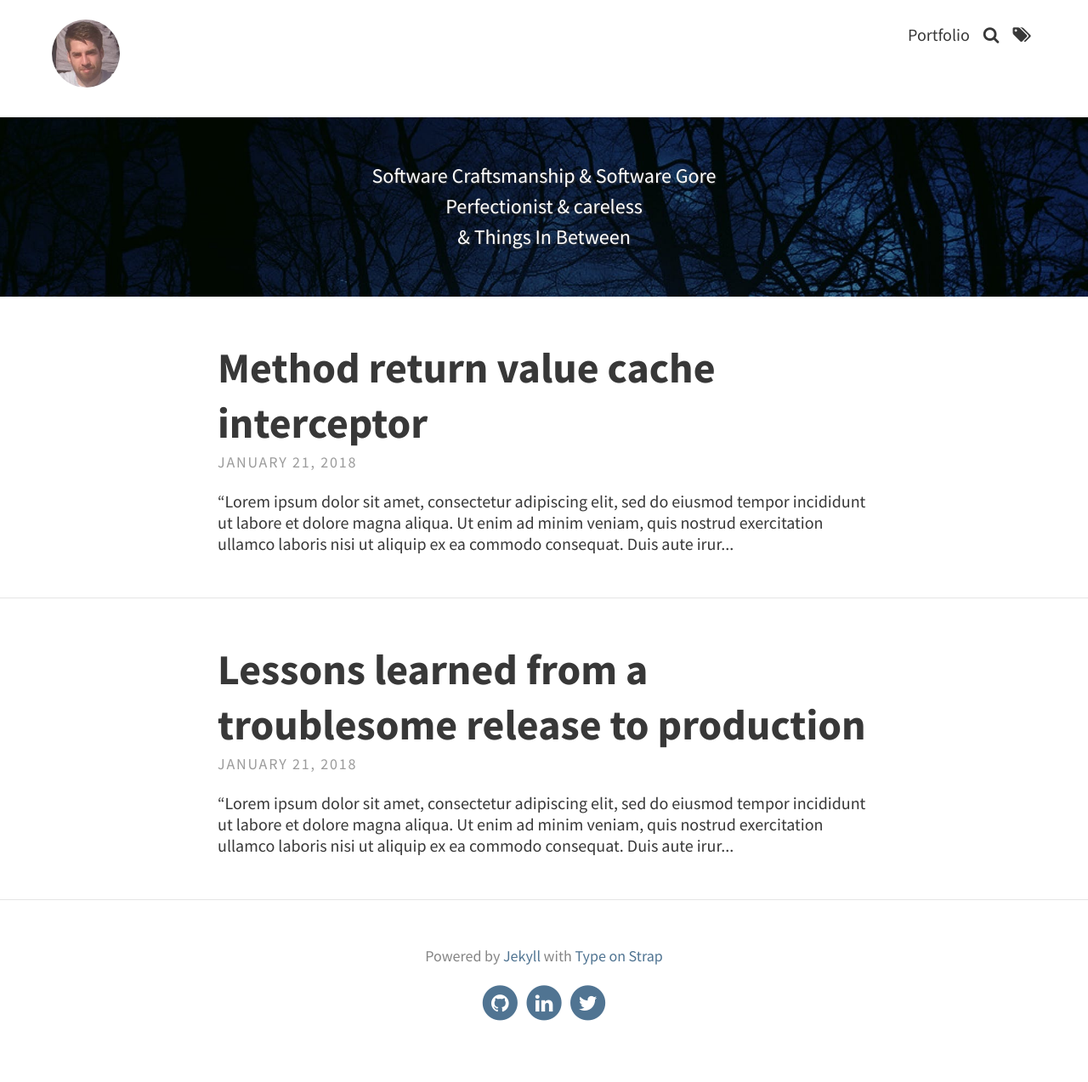
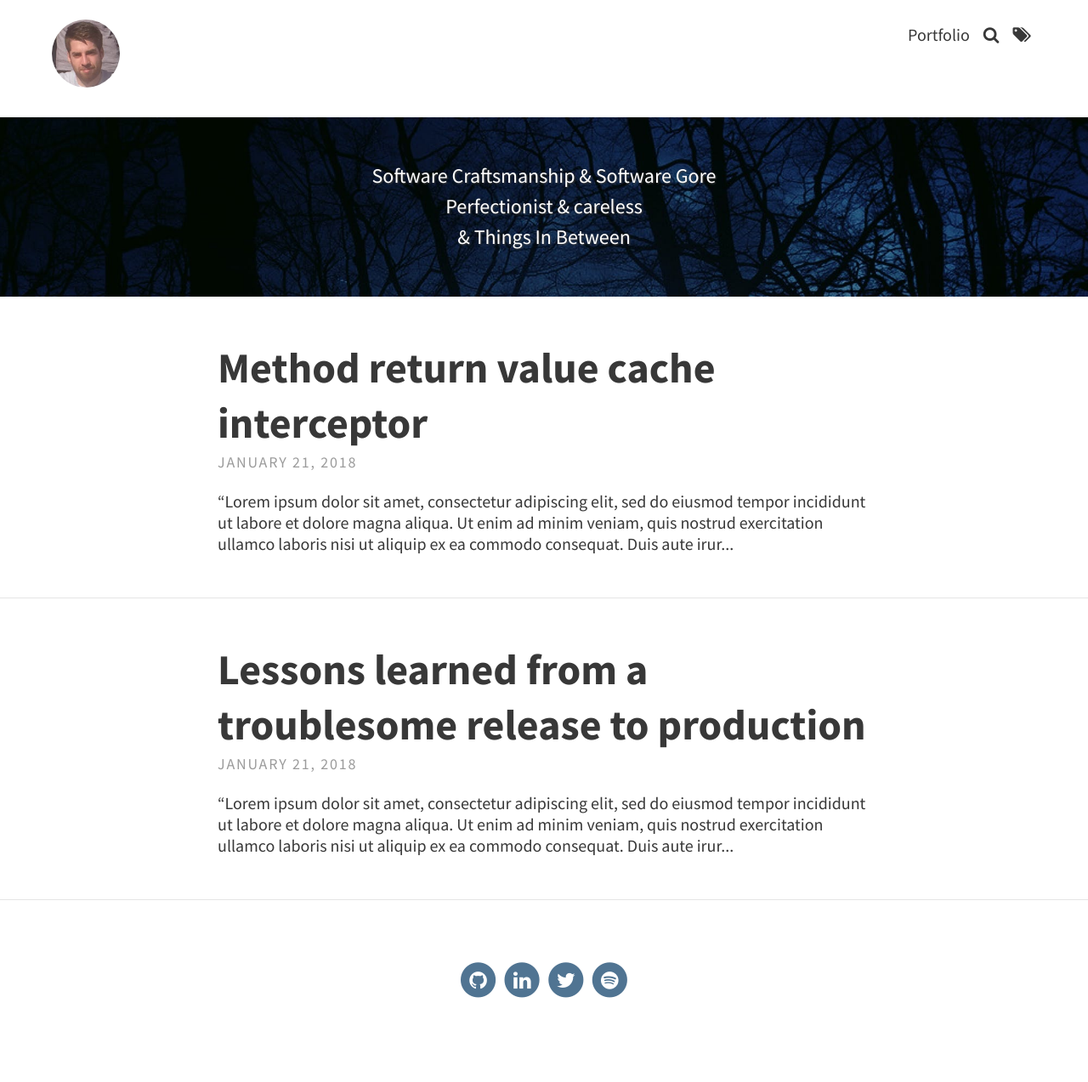
Before and after one commit to michjuh/michjuh.github.io, a Jekyll site: the page built from index.html, in a window 1280 px wide. Shown: the whole page at 85% size. Built offline with Jekyll 4.4.1, drawn with Linux system fonts in a browser that asks for light colours; the list of posts is cut into pages by our own code; after the commit the page ends 1246 px from its top, so only the background shows below that.

Commit message:
spotify handle + open handles in new tab

```diff
--- a/_config.yml
+++ b/_config.yml
@@ -18,7 +18,7 @@
         &amp; Things In Between</p>
   header_text_feature_image: assets/img/pexels/gespentisch-night.jpeg
   footer_text: >
-   Powered by <a href="https://jekyllrb.com/">Jekyll</a> with <a href="https://github.com/sylhare/Type-on-Strap">Type on Strap</a>
+   <span></span>
 
   # Icons
   rss: false
@@ -44,6 +44,7 @@
   vimeo:
   wordpress:
   youtube:
+  spotify: https://open.spotify.com/user/1171494106
 
   # Scripts / Features
   google_analytics: # Tracking ID, e.g. "UA-000000-01"
--- a/_includes/icons.html
+++ b/_includes/icons.html
@@ -1,6 +1,6 @@
 {% if site.theme_settings.rss %}
 <li>
-	<a href="{{ site.url }}//{{ site.baseurl }}//feed.xml" title="{{ site.theme_settings.str_rss_follow }}">
+	<a href="{{ site.url }}//{{ site.baseurl }}//feed.xml" target="_blank" title="{{ site.theme_settings.str_rss_follow }}">
 		<span class="fa-stack fa-lg">
             <i class="fa fa-circle fa-stack-2x"></i>
             <i class="fa fa-rss fa-stack-1x fa-inverse"></i>
@@ -11,7 +11,7 @@
 
 {% if site.theme_settings.email_address %}
 <li>
-	<a href="mailto:{{ site.theme_settings.email_address }}" title="{{ site.theme_settings.str_email }}">
+	<a href="mailto:{{ site.theme_settings.email_address }}" target="_blank" title="{{ site.theme_settings.str_email }}">
 		<span class="fa-stack fa-lg">
             <i class="fa fa-circle fa-stack-2x"></i>
             <i class="fa fa-envelope fa-stack-1x fa-inverse"></i>
@@ -22,7 +22,7 @@
 
 {% if site.theme_settings.behance %}
 <li>
-	<a href="https://www.behance.net/{{ site.theme_settings.behance }}" title="{{ site.theme_settings.str_follow_on }} Behance">
+	<a href="https://www.behance.net/{{ site.theme_settings.behance }}" target="_blank" title="{{ site.theme_settings.str_follow_on }} Behance">
 		<span class="fa-stack fa-lg">
             <i class="fa fa-circle fa-stack-2x"></i>
             <i class="fa fa-behance fa-stack-1x fa-inverse"></i>
@@ -33,7 +33,7 @@
 
 {% if site.theme_settings.bitbucket %}
 <li>
-	<a href="https://bitbucket.org/{{ site.theme_settings.bitbucket }}" title="{{ site.theme_settings.str_follow_on }} Bitbucket">
+	<a href="https://bitbucket.org/{{ site.theme_settings.bitbucket }}" target="_blank" title="{{ site.theme_settings.str_follow_on }} Bitbucket">
 		<span class="fa-stack fa-lg">
             <i class="fa fa-circle fa-stack-2x"></i>
             <i class="fa fa-bitbucket fa-stack-1x fa-inverse"></i>
@@ -44,7 +44,7 @@
 
 {% if site.theme_settings.dribbble %}
 <li>
-	<a href="https://dribbble.com/{{ site.theme_settings.dribbble }}" title="{{ site.theme_settings.str_follow_on }} Dribbble">
+	<a href="https://dribbble.com/{{ site.theme_settings.dribbble }}" target="_blank" title="{{ site.theme_settings.str_follow_on }} Dribbble">
 		<span class="fa-stack fa-lg">
             <i class="fa fa-circle fa-stack-2x"></i>
             <i class="fa fa-dribbble fa-stack-1x fa-inverse"></i>
@@ -55,7 +55,7 @@
 
 {% if site.theme_settings.facebook %}
 <li>
-	<a href="https://www.facebook.com/{{ site.theme_settings.facebook }}" title="{{ site.theme_settings.str_follow_on }} Facebook">
+	<a href="https://www.facebook.com/{{ site.theme_settings.facebook }}" target="_blank" title="{{ site.theme_settings.str_follow_on }} Facebook">
 		<span class="fa-stack fa-lg">
             <i class="fa fa-circle fa-stack-2x"></i>
             <i class="fa fa-facebook fa-stack-1x fa-inverse"></i>
@@ -66,7 +66,7 @@
 
 {% if site.theme_settings.flickr %}
 <li>
-	<a href="https://www.flickr.com/photos/{{ site.theme_settings.flickr }}" title="{{ site.theme_settings.str_follow_on }} Flickr">
+	<a href="https://www.flickr.com/photos/{{ site.theme_settings.flickr }}" target="_blank" title="{{ site.theme_settings.str_follow_on }} Flickr">
 		<span class="fa-stack fa-lg">
             <i class="fa fa-circle fa-stack-2x"></i>
             <i class="fa fa-flickr fa-stack-1x fa-inverse"></i>
@@ -77,7 +77,7 @@
 
 {% if site.theme_settings.github %}
 <li>
-	<a href="https://github.com/{{ site.theme_settings.github }}" title="{{ site.theme_settings.str_follow_on }} GitHub">
+	<a href="https://github.com/{{ site.theme_settings.github }}" target="_blank" title="{{ site.theme_settings.str_follow_on }} GitHub">
 		<span class="fa-stack fa-lg">
             <i class="fa fa-circle fa-stack-2x"></i>
             <i class="fa fa-github fa-stack-1x fa-inverse"></i>
@@ -88,7 +88,7 @@
 
 {% if site.theme_settings.google_plus %}
 <li>
-	<a href="https://plus.google.com/{{ site.theme_settings.google_plus }}" title="{{ site.theme_settings.str_follow_on }} Google+">
+	<a href="https://plus.google.com/{{ site.theme_settings.google_plus }}" target="_blank" title="{{ site.theme_settings.str_follow_on }} Google+">
 		<span class="fa-stack fa-lg">
             <i class="fa fa-circle fa-stack-2x"></i>
             <i class="fa fa-google-plus fa-stack-1x fa-inverse"></i>
@@ -99,7 +99,7 @@
 
 {% if site.theme_settings.instagram %}
 <li>
-	<a href="http://instagram.com/{{ site.theme_settings.instagram }}" title="{{ site.theme_settings.str_follow_on }} Instagram">
+	<a href="http://instagram.com/{{ site.theme_settings.instagram }}" target="_blank" title="{{ site.theme_settings.str_follow_on }} Instagram">
 		<span class="fa-stack fa-lg">
             <i class="fa fa-circle fa-stack-2x"></i>
             <i class="fa fa-instagram fa-stack-1x fa-inverse"></i>
@@ -110,7 +110,7 @@
 
 {% if site.theme_settings.keybase %}
 <li>
-	<a href="https://keybase.io/{{ site.theme_settings.keybase }}" title="{{ site.theme_settings.str_follow_on }} Keybase">
+	<a href="https://keybase.io/{{ site.theme_settings.keybase }}" target="_blank" title="{{ site.theme_settings.str_follow_on }} Keybase">
 		<span class="fa-stack fa-lg">
             <i class="fa fa-circle fa-stack-2x"></i>
             <i class="fa fa-key fa-stack-1x fa-inverse"></i>
@@ -121,7 +121,7 @@
 
 {% if site.theme_settings.linkedin %}
 <li>
-	<a href="{{ site.theme_settings.linkedin }}" title="{{ site.theme_settings.str_follow_on }} LinkedIn">
+	<a href="{{ site.theme_settings.linkedin }}" target="_blank" title="{{ site.theme_settings.str_follow_on }} LinkedIn">
 		<span class="fa-stack fa-lg">
             <i class="fa fa-circle fa-stack-2x"></i>
             <i class="fa fa-linkedin fa-stack-1x fa-inverse"></i>
@@ -132,7 +132,7 @@
 
 {% if site.theme_settings.pinterest %}
 <li>
-	<a href="http://www.pinterest.com/{{ site.theme_settings.pinterest }}" title="{{ site.theme_settings.str_follow_on }} Pinterest">
+	<a href="http://www.pinterest.com/{{ site.theme_settings.pinterest }}" target="_blank" title="{{ site.theme_settings.str_follow_on }} Pinterest">
 		<span class="fa-stack fa-lg">
             <i class="fa fa-circle fa-stack-2x"></i>
             <i class="fa fa-pinterest fa-stack-1x fa-inverse"></i>
@@ -143,7 +143,7 @@
 
 {% if site.theme_settings.reddit %}
 <li>
-	<a href="https://www.reddit.com/user/{{ site.theme_settings.reddit }}" title="{{ site.theme_settings.str_follow_on }} Reddit">
+	<a href="https://www.reddit.com/user/{{ site.theme_settings.reddit }}" target="_blank" title="{{ site.theme_settings.str_follow_on }} Reddit">
 		<span class="fa-stack fa-lg">
             <i class="fa fa-circle fa-stack-2x"></i>
             <i class="fa fa-reddit fa-stack-1x fa-inverse"></i>
@@ -154,7 +154,7 @@
 
 {% if site.theme_settings.soundcloud %}
 <li>
-	<a href="https://soundcloud.com/{{ site.theme_settings.soundcloud }}" title="{{ site.theme_settings.str_follow_on }} SoundCloud">
+	<a href="https://soundcloud.com/{{ site.theme_settings.soundcloud }}" target="_blank" title="{{ site.theme_settings.str_follow_on }} SoundCloud">
 		<span class="fa-stack fa-lg">
             <i class="fa fa-circle fa-stack-2x"></i>
             <i class="fa fa-soundcloud fa-stack-1x fa-inverse"></i>
@@ -165,7 +165,7 @@
 
 {% if site.theme_settings.stack_exchange %}
 <li>
-	<a href="{{ site.theme_settings.stack_exchange }}" title="{{ site.theme_settings.str_follow_on }} Stack Exchange">
+	<a href="{{ site.theme_settings.stack_exchange }}" target="_blank" title="{{ site.theme_settings.str_follow_on }} Stack Exchange">
 		<span class="fa-stack fa-lg">
             <i class="fa fa-circle fa-stack-2x"></i>
             <i class="fa fa-stack-exchange fa-stack-1x fa-inverse"></i>
@@ -176,7 +176,7 @@
 
 {% if site.theme_settings.steam %}
 <li>
-	<a href="http://steamcommunity.com/id/{{ site.theme_settings.steam }}" title="{{ site.theme_settings.str_follow_on }} Steam">
+	<a href="http://steamcommunity.com/id/{{ site.theme_settings.steam }}" target="_blank" title="{{ site.theme_settings.str_follow_on }} Steam">
 		<span class="fa-stack fa-lg">
             <i class="fa fa-circle fa-stack-2x"></i>
             <i class="fa fa-steam fa-stack-1x fa-inverse"></i>
@@ -187,7 +187,7 @@
 
 {% if site.theme_settings.tumblr %}
 <li>
-	<a href="http://{{ site.theme_settings.tumblr }}.tumblr.com/" title="{{ site.theme_settings.str_follow_on }} Tumblr">
+	<a href="http://{{ site.theme_settings.tumblr }}.tumblr.com/" target="_blank" title="{{ site.theme_settings.str_follow_on }} Tumblr">
 		<span class="fa-stack fa-lg">
             <i class="fa fa-circle fa-stack-2x"></i>
             <i class="fa fa-tumblr fa-stack-1x fa-inverse"></i>
@@ -198,7 +198,7 @@
 
 {% if site.theme_settings.gitlab %}
 <li>
-	<a href="https://gitlab.com/{{ site.theme_settings.gitlab }}" title="{{ site.theme_settings.str_follow_on }} Gitlab">
+	<a href="https://gitlab.com/{{ site.theme_settings.gitlab }}" target="_blank" title="{{ site.theme_settings.str_follow_on }} Gitlab">
         <span class="fa-stack fa-lg">
             <i class="fa fa-circle fa-stack-2x"></i>
             <i class="fa fa-gitlab fa-stack-1x fa-inverse"></i>
@@ -209,7 +209,7 @@
 
 {% if site.theme_settings.twitter %}
 <li>
-	<a href="https://twitter.com/{{ site.theme_settings.twitter }}" title="{{ site.theme_settings.str_follow_on }} Twitter" class="type">
+	<a href="https://twitter.com/{{ site.theme_settings.twitter }}" target="_blank" title="{{ site.theme_settings.str_follow_on }} Twitter" class="type">
         <span class="fa-stack fa-lg">
             <i class="fa fa-circle fa-stack-2x"></i>
             <i class="fa fa-twitter fa-stack-1x fa-inverse"></i>
@@ -220,7 +220,7 @@
 
 {% if site.theme_settings.vimeo %}
 <li>
-	<a href="https://vimeo.com/{{ site.theme_settings.vimeo }}" title="{{ site.theme_settings.str_follow_on }} Vimeo" class="type">
+	<a href="https://vimeo.com/{{ site.theme_settings.vimeo }}" target="_blank" title="{{ site.theme_settings.str_follow_on }} Vimeo" class="type">
         <span class="fa-stack fa-lg">
             <i class="fa fa-circle fa-stack-2x"></i>
             <i class="fa fa-vimeo fa-stack-1x fa-inverse"></i>
@@ -231,7 +231,7 @@
 
 {% if site.theme_settings.wordpress %}
 <li>
-	<a href="https://{{ site.theme_settings.wordpress }}.wordpress.com/" title="{{ site.theme_settings.str_follow_on }} WordPress">
+	<a href="https://{{ site.theme_settings.wordpress }}.wordpress.com/" target="_blank" title="{{ site.theme_settings.str_follow_on }} WordPress">
 		<span class="fa-stack fa-lg">
             <i class="fa fa-circle fa-stack-2x"></i>
             <i class="fa fa-wordpress fa-stack-1x fa-inverse"></i>
@@ -242,7 +242,7 @@
 
 {% if site.theme_settings.youtube %}
 <li>
-	<a href="https://www.youtube.com/user/{{ site.theme_settings.youtube }}" title="{{ site.theme_settings.str_follow_on }} YouTube">
+	<a href="https://www.youtube.com/user/{{ site.theme_settings.youtube }}" target="_blank" title="{{ site.theme_settings.str_follow_on }} YouTube">
 		<span class="fa-stack fa-lg">
             <i class="fa fa-circle fa-stack-2x"></i>
             <i class="fa fa-youtube fa-stack-1x fa-inverse"></i>
@@ -250,3 +250,14 @@
 	</a>
 </li>
 {% endif %}
+
+{% if site.theme_settings.spotify %}
+<li>
+	<a href="{{ site.theme_settings.spotify }}" target="_blank" title="{{ site.theme_settings.str_follow_on }} Spotify">
+		<span class="fa-stack fa-lg">
+            <i class="fa fa-circle fa-stack-2x"></i>
+            <i class="fa fa-spotify fa-stack-1x fa-inverse"></i>
+        </span>
+	</a>
+</li>
+{% endif %}
```
